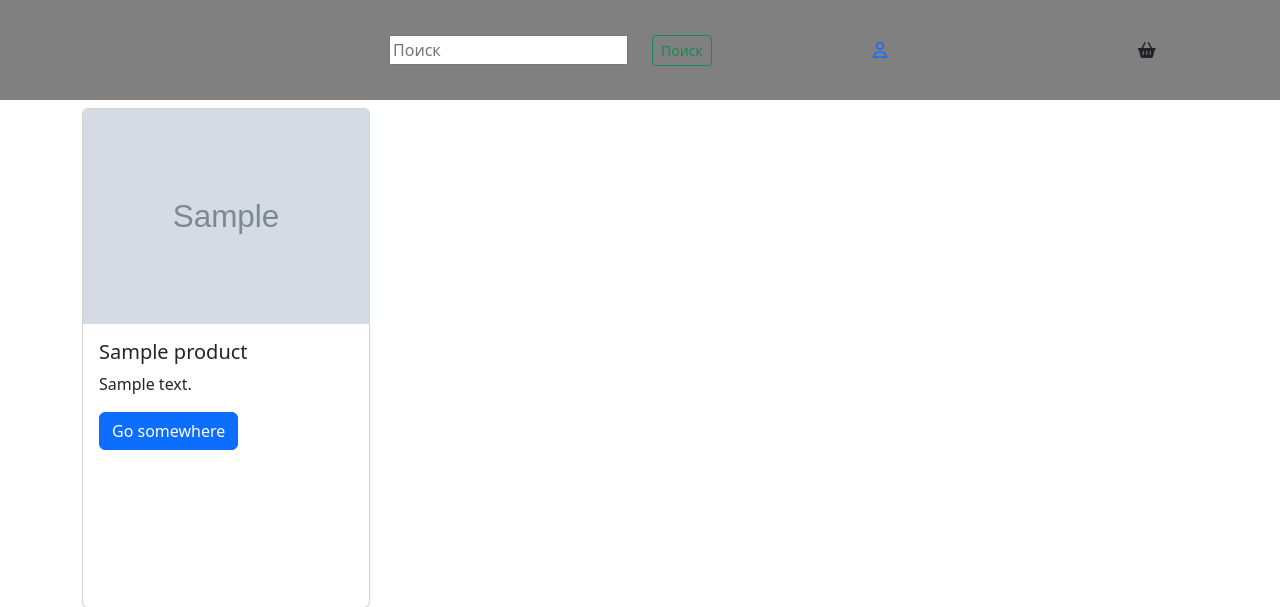
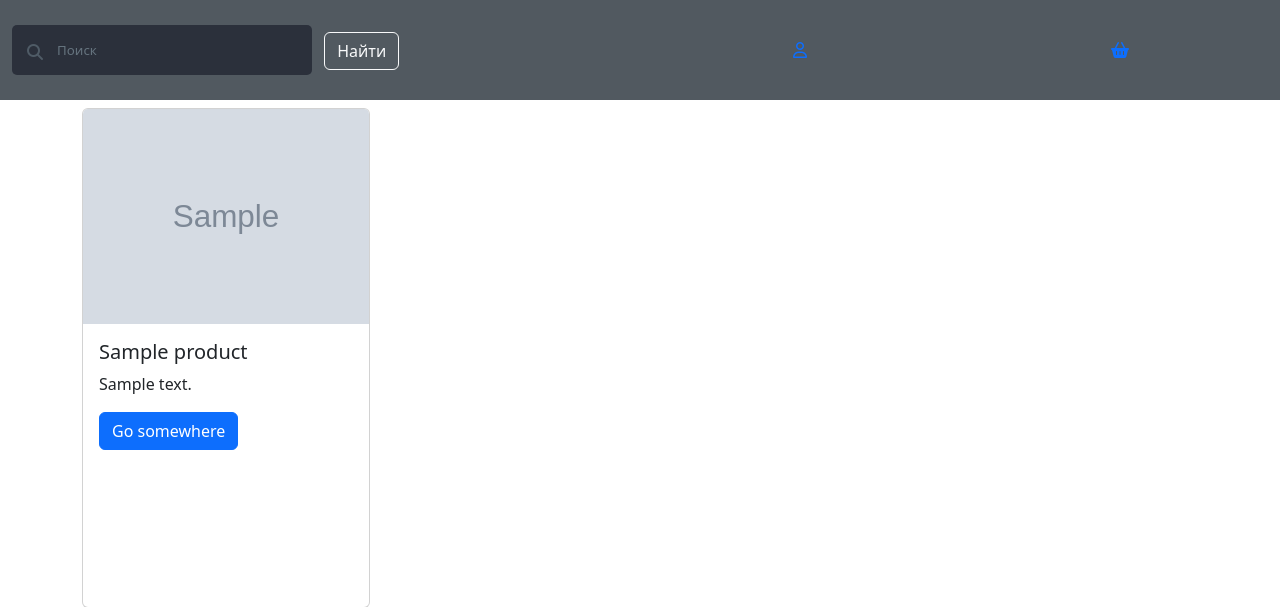
Before and after one commit to DEV-m1k0/market, a Django app: page / in a window 1280 px wide. Shown: the top 607 px of the page. Run offline with Django 4.2, Linux system fonts and the light colour scheme; tables that the repository leaves empty hold one stand-in row (values such as "Sample post"); grey boxes marked "Sample" are stand-in pictures; some libraries are stand-ins or nearby versions.

Commit message:
update design for main page has been updated input#search

```diff
--- a/core/static/main_page.css
+++ b/core/static/main_page.css
@@ -1,7 +1,63 @@
 .header {
-    background-color: gray;
+    background-color: #343d46da;
     height: 100px;
 }
+
+.container-1 {
+    white-space: nowrap;
+    width: 300px;
+    vertical-align: middle;
+    position: relative;
+}
+
+.container-1 .icon {
+    position: absolute;
+    z-index: 1;
+    margin-left: 15px;
+    margin-top: 15px;
+    color: #4f5b66;
+    float: left;
+ }
+
+ .container-1 input#search:hover,
+ .container-1 input#search:active,
+ .container-1 input#search:focus {
+    outline: none;
+    background: #ffffff;
+}
+
+.container-1 input#search {
+    -webkit-border-radius: 5px;
+    -moz-border-radius: 5px;
+    width: 300px;
+    height: 50px;
+    background: #2b303b;
+    border: none;
+    font-size: 10pt;
+    color: #63717f;
+    padding-left: 45px;
+    border-radius: 5px;
+    -ms-border-radius: 5px;
+    -o-border-radius: 5px;
+    transition: background .55s ease;
+    -webkit-transition: background .55s ease;
+    -moz-transition: background .55s ease;
+    -ms-transition: background .55s ease;
+    -o-transition: background .55s ease;
+}
+
+.container-1 input#search::-webkit-input-placeholder {
+    color: #65737e;
+ }
+ .container-1 input#search:-moz-placeholder { /* Firefox 18- */
+    color: #65737e;
+ }
+ .container-1 input#search::-moz-placeholder {  /* Firefox 19+ */
+    color: #65737e;
+ }
+ .container-1 input#search:-ms-input-placeholder {
+    color: #65737e;
+ }
 
 .content {
     background-color: aqua;
--- a/core/templates/main_page.html
+++ b/core/templates/main_page.html
@@ -16,17 +16,18 @@
 
 <div class="container-fluid">
     <div class="row header align-items-center">
-        <div class="col-6 text-end">
-            <input type="search search" placeholder="Поиск">
-        </div>
-        <div class="col-1 text-start">
-            <button type="button" class="btn btn-sm btn-outline-success">Поиск</button>
+        <div class="box col-6">
+            <div class="container-1">
+                <span class="icon"><i class="fa fa-search"></i></span>
+                <input type="search" id="search" placeholder="Поиск">
+                <button type="submit" class="btn btn-outline-light mx-2">Найти</button>
+            </div>
         </div>
         <div class="col text-center">
             <a href="{% url 'rest_framework:login' %}"><i class="fa-regular fa-user"></i></a>
         </div>
         <div class="col text-center">
-            <i class="fa-solid fa-basket-shopping"></i>
+            <a href=""><i class="fa-solid fa-basket-shopping"></i></a>
         </div>
     </div>
 </div>
```
